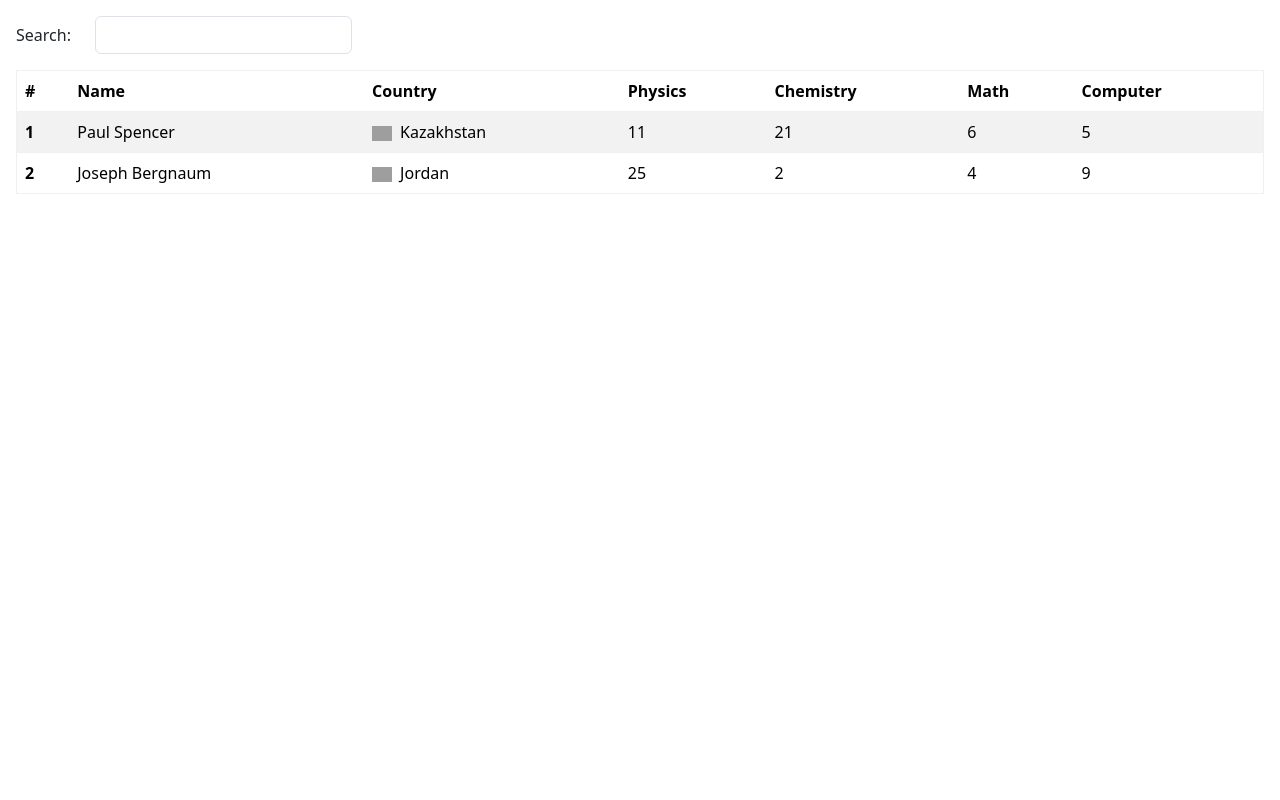
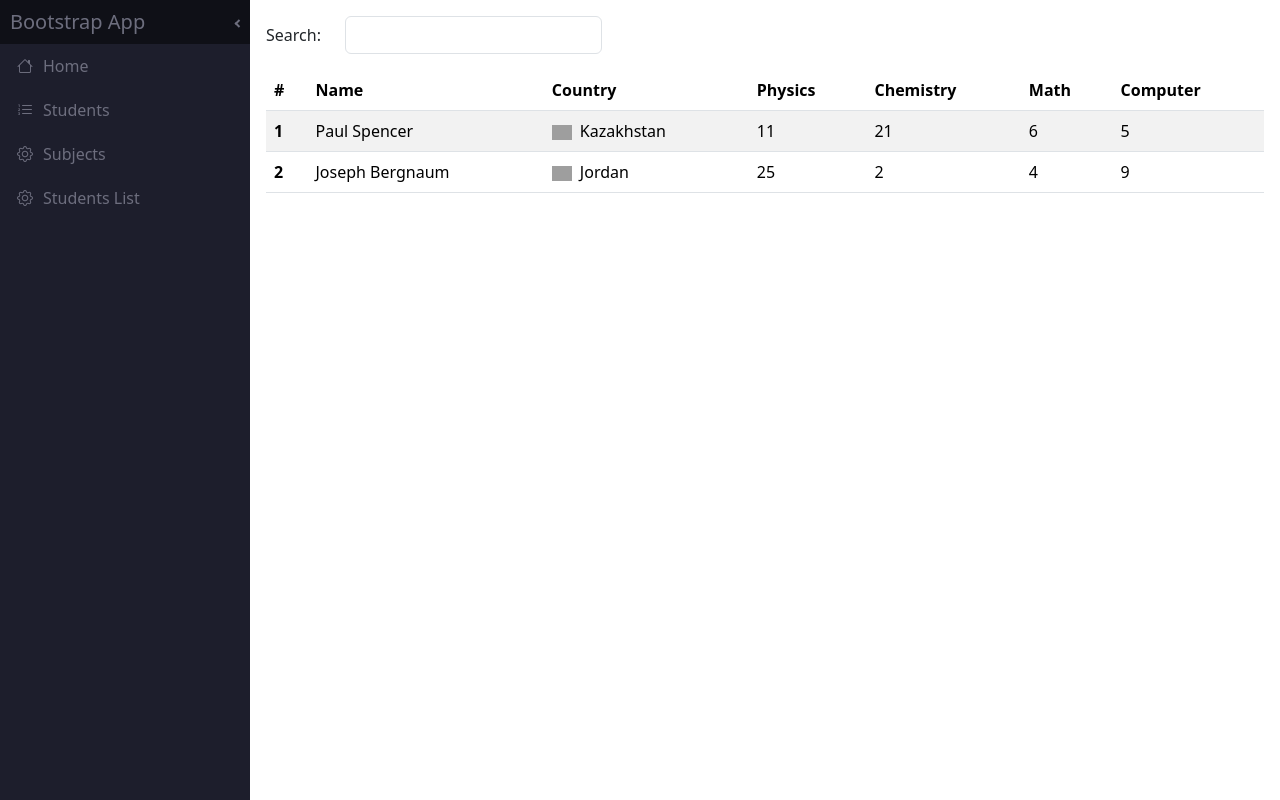
Before and after one commit to fabianoGDB/student-details, an Angular app: page / in a window 1280 px wide. Built offline with nearby package versions, Linux system fonts and the light colour scheme; grey boxes are pictures that could not be loaded.

Commit message:
commit number five: creating sidebar

```diff
--- a/src/app/app.component.html
+++ b/src/app/app.component.html
@@ -1,4 +1,8 @@
-<div class="student-record">
+<students-details-side-bar
+  [isExpanded]="sidebarExpanded"
+  (toggleSideBar)="sidebarExpanded = !sidebarExpanded"
+></students-details-side-bar>
+<div class="student-record" [ngClass]="{ sidebarExpanded: sidebarExpanded }">
   <form>
     <div class="mb-3 row">
       <label
--- a/src/app/app.component.scss
+++ b/src/app/app.component.scss
@@ -1,7 +1,22 @@
+// .student-record{
+//     padding: 16px;
+// }
+
+// .record-table {
+//     border: 1px solid #f0f0f0
+// }
+
 .student-record{
     padding: 16px;
+    margin-left: 60px;
+
+    &__record-table {
+        border: 1px solid #f0f0f0
+    }
+
+    &.sidebarExpanded {
+        margin-left: 250px;
+    }
+
+
 }
-
-.record-table {
-    border: 1px solid #f0f0f0
-}
--- a/src/app/app.component.ts
+++ b/src/app/app.component.ts
@@ -4,12 +4,13 @@ import { Student } from '../model/student.type';
 import { FormsModule, FormControl, FormBuilder, ReactiveFormsModule } from '@angular/forms';
 import { CommonModule } from '@angular/common';
 import { NgbHighlight } from '@ng-bootstrap/ng-bootstrap';
+import { SideBarComponent } from "./side-bar/side-bar.component";
 
 
 @Component({
   selector: 'students-details-root',
   standalone: true,
-  imports: [CommonModule, RouterOutlet, FormsModule, ReactiveFormsModule, NgbHighlight],
+  imports: [CommonModule, RouterOutlet, FormsModule, ReactiveFormsModule, NgbHighlight, SideBarComponent],
   templateUrl: './app.component.html',
   styleUrl: './app.component.scss'
 })
@@ -41,6 +42,8 @@ export class AppComponent {
 	},
   ];
 
+  sidebarExpanded: boolean = true;
+
   constructor(private fb: FormBuilder){
 	this.filter = this.fb.control("", {nonNullable: true});
   }
--- /dev/null
+++ b/src/app/side-bar/side-bar.component.html
@@ -0,0 +1,58 @@
+<div class="sidebar" [ngClass]="{ expanded: isExpanded }">
+  <div class="header">
+    <h1 class="title">Bootstrap App</h1>
+    <div class="toggle" (click)="handleSidebarToggle()">
+      <span class="chevron"></span>
+    </div>
+  </div>
+  <div class="content">
+    <div class="link">
+      <div
+        class="content"
+        [routerLink]="['/dashboard/landing']"
+        [routerLinkActive]="'active'"
+      >
+        <div class="icon">
+          <i class="bi bi-house"></i>
+        </div>
+        <div class="title">Home</div>
+      </div>
+    </div>
+    <div class="link">
+      <div
+        class="content"
+        [routerLink]="['/dashboard/students']"
+        [routerLinkActive]="'active'"
+      >
+        <div class="icon">
+          <i class="bi bi-list-ol"></i>
+        </div>
+        <div class="title">Students</div>
+      </div>
+    </div>
+    <div class="link with-children">
+      <div
+        class="content"
+        [routerLink]="['/dashboard/students-marks']"
+        [routerLinkActive]="'active'"
+      >
+        <div class="icon">
+          <i class="bi bi-gear"></i>
+        </div>
+        <div class="title">Subjects</div>
+      </div>
+    </div>
+    <div class="link with-children">
+      <div
+        class="content"
+        [routerLink]="['/dashboard/students-list']"
+        [routerLinkActive]="'active'"
+      >
+        <div class="icon">
+          <i class="bi bi-gear"></i>
+        </div>
+        <div class="title">Students List</div>
+      </div>
+    </div>
+  </div>
+</div>
--- /dev/null
+++ b/src/app/side-bar/side-bar.component.scss
@@ -0,0 +1,154 @@
+.chevron::before {
+    border-style: solid;
+    border-width: 0.15em 0.15em 0 0;
+    content: "";
+    display: inline-block;
+    height: 0.35em;
+    left: 0.15em;
+    position: relative;
+    top: 0.3em;
+    vertical-align: top;
+    width: 0.35em;
+}
+.sidebar {
+    position: fixed;
+    left: 0;
+    top: 0;
+
+    height: 100vh;
+    transition: 0.3s;
+
+    width: 60px;
+    &.expanded {
+		width: 250px;
+
+		.header {
+			h1 {
+			margin-left: 0px;
+			}
+			.chevron {
+				margin-left: 0px;
+				&::before {
+					transform: rotate(-135deg);
+				}
+			}
+		}
+
+		.content {
+			.link {
+				.content {
+				.title {
+					max-width: 200px;
+				}
+				.icon {
+					margin-right: 3px;
+				}
+				}
+				.children {
+				.content {
+					padding-left: 30px;
+				}
+				}
+			}
+		}
+	}
+
+	background: #1d1e2c;
+	color: #6d6e7e;
+
+.header {
+    display: flex;
+    align-items: center;
+    justify-content: center;
+    padding: 10px;
+
+    background: #0f1017;
+
+    h1 {
+        font-size: 20px;
+        color: #6d6e7e;
+        margin: 0;
+        flex: 1;
+        transition: 0.3s;
+        margin-left: -100px;
+    }
+
+    .chevron {
+        color: #6d6e7e;
+        cursor: pointer;
+        transition: 0.3s;
+        margin-left: -25px;
+        min-width: 20px;
+        height: 12px;
+		padding-left: 12px;
+        display: block;
+        text-align: center;
+
+        &::before {
+            transition: 0.3s;
+            transform: rotate(45deg);
+        }
+
+        &:hover {
+            color: white;
+        }
+    }
+}
+
+    .content {
+      	.link {
+			.children {
+				.content {
+					background: #27283a;
+					padding-left: 10px;
+
+					&.active {
+						background: #191a27;
+					}
+				}
+			}
+			.content {
+				display: flex;
+				align-items: center;
+				justify-content: flex-start;
+				padding: 10px;
+				cursor: pointer;
+				transition: 0.3s;
+				flex-direction: row;
+
+				&:hover {
+					background: #0f1017;
+					.title {
+						color: white;
+					}
+					svg {
+						fill: white;
+					}
+				}
+
+				&.active {
+					background: #0f1017;
+					.title {
+					color: white;
+					}
+				}
+
+				.icon {
+					flex: 0 0 30px;
+					display: flex;
+					align-items: center;
+					justify-content: center;
+					margin-right: 0px;
+				}
+				.title {
+					flex: 1;
+					// display: none;
+					color: #6d6e7e;
+					transition: 0.3s;
+					max-width: 0px;
+					overflow: hidden;
+				}
+			}
+		}
+    }
+}
--- /dev/null
+++ b/src/app/side-bar/side-bar.component.ts
@@ -0,0 +1,17 @@
+import { CommonModule } from '@angular/common';
+import { Component, EventEmitter, Input, Output } from '@angular/core';
+import { RouterLink, RouterLinkActive } from '@angular/router';
+
+@Component({
+  selector: 'students-details-side-bar',
+  standalone: true,
+  imports: [CommonModule, RouterLink, RouterLinkActive],
+  templateUrl: './side-bar.component.html',
+  styleUrl: './side-bar.component.scss'
+})
+export class SideBarComponent {
+  @Input() isExpanded = false;
+  @Output() toggleSideBar: EventEmitter<boolean> = new EventEmitter<boolean>();
+
+  handleSidebarToggle = () => this.toggleSideBar.emit(!this.isExpanded);
+}
--- a/src/index.html
+++ b/src/index.html
@@ -5,6 +5,10 @@
     <title>StudentsDetails</title>
     <base href="/" />
     <meta name="viewport" content="width=device-width, initial-scale=1" />
+    <link
+      href="https://cdn.jsdelivr.net/npm/bootstrap-icons@1.11.3/font/bootstrap-icons.css"
+      rel="stylesheet"
+    />
     <link rel="icon" type="image/x-icon" href="favicon.ico" />
   </head>
   <body>
```
Also changed, not shown: 1 other file (tests, documents, lock files or other folders).
